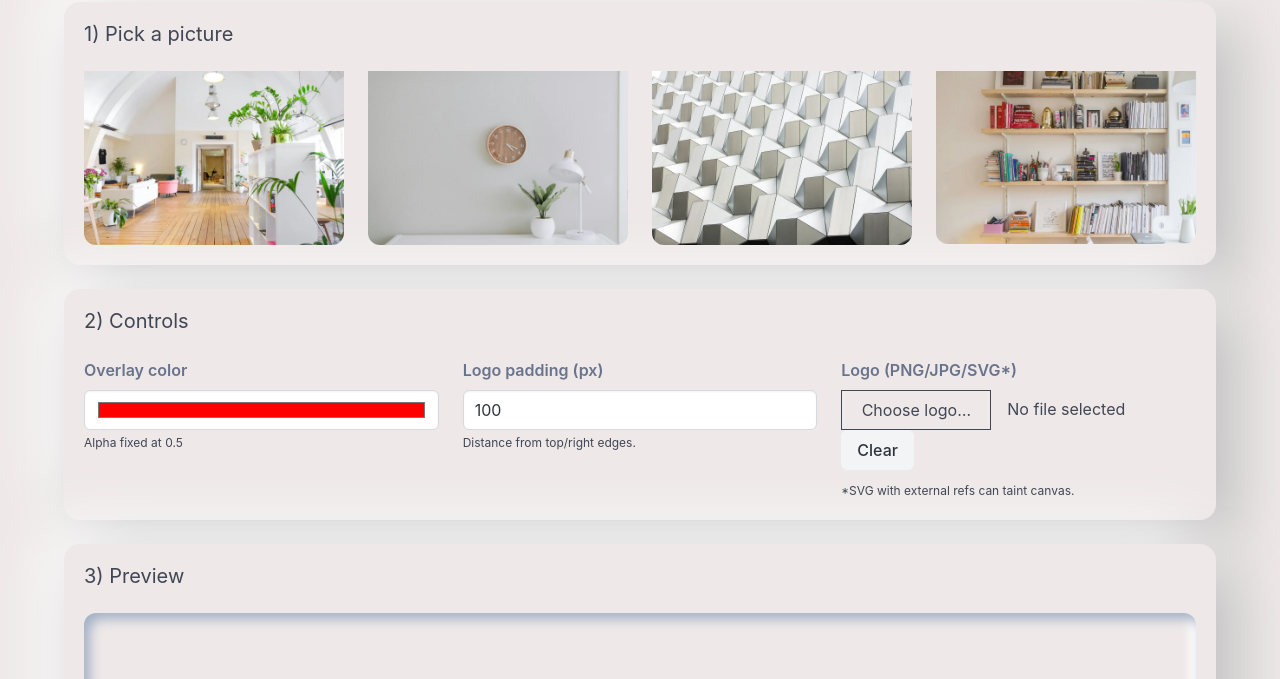
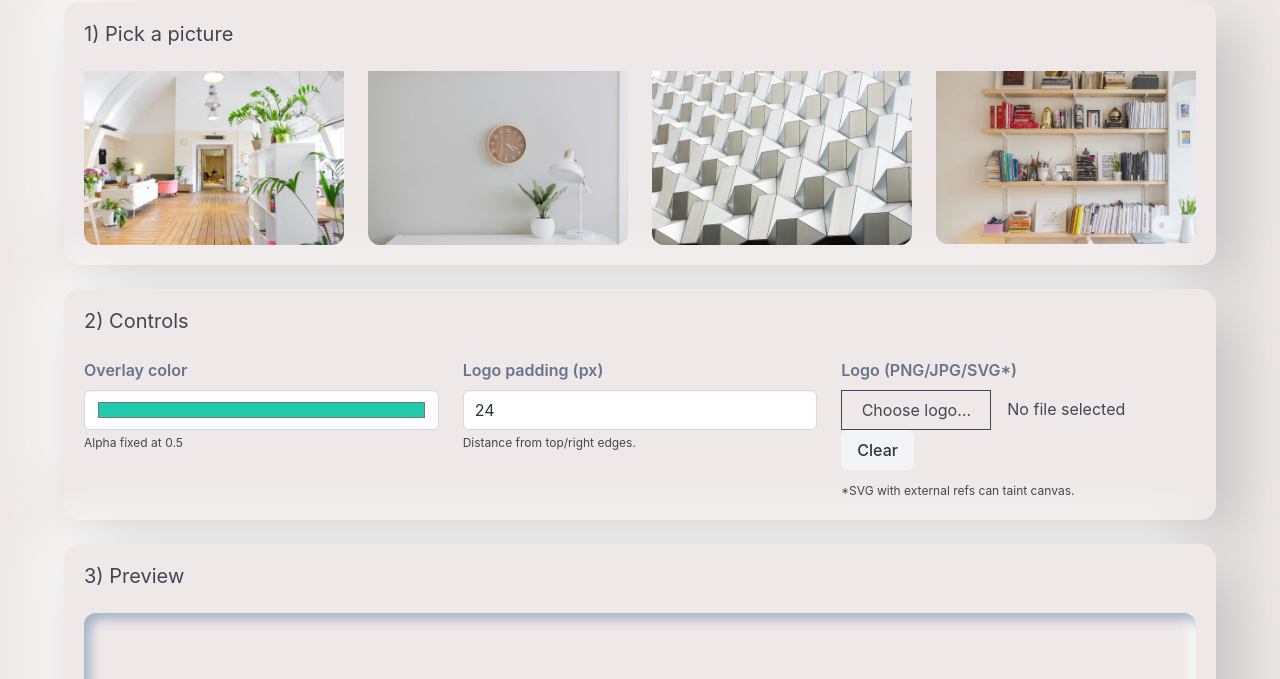
Before and after one commit to paladinic/call_background_generator, a plain HTML site: page index.html in a window 1280 px wide. Shown: the part 121-800 px from the top of the page. Drawn offline with nearby package versions, Linux system fonts and the light colour scheme.

Commit message:
defaults

```diff
--- a/index.html
+++ b/index.html
@@ -72,7 +72,7 @@
                 <div class="column is-one-third">
                     <label class="label has-text-grey">Overlay color</label>
                     <div class="control">
-                        <input id="color" class="input" type="color" value="#ff0000" title="Overlay color">
+                        <input id="color" class="input" type="color" value="#21caab" title="Overlay color">
                     </div>
                     <p class="help">Alpha fixed at 0.5</p>
                 </div>
@@ -80,7 +80,7 @@
                 <div class="column is-one-third">
                     <label class="label has-text-grey">Logo padding (px)</label>
                     <div class="control">
-                        <input id="paddingInput" class="input" type="number" min="0" step="1" value="100">
+                        <input id="paddingInput" class="input" type="number" min="0" step="1" value="24">
                     </div>
                     <p class="help">Distance from top/right edges.</p>
                 </div>
--- a/script.js
+++ b/script.js
@@ -186,7 +186,7 @@ resetBtn.addEventListener('click', async () => {
   radios.forEach(r => r.checked = false);
   baseImgSrc = null;
   baseImg = null;
-  colorInput.value = '#ff0000';
+  colorInput.value = '#21caab';
   overlayColor = colorInput.value;
   paddingInput.value = '24';
   logoPaddingPx = 24;
```
